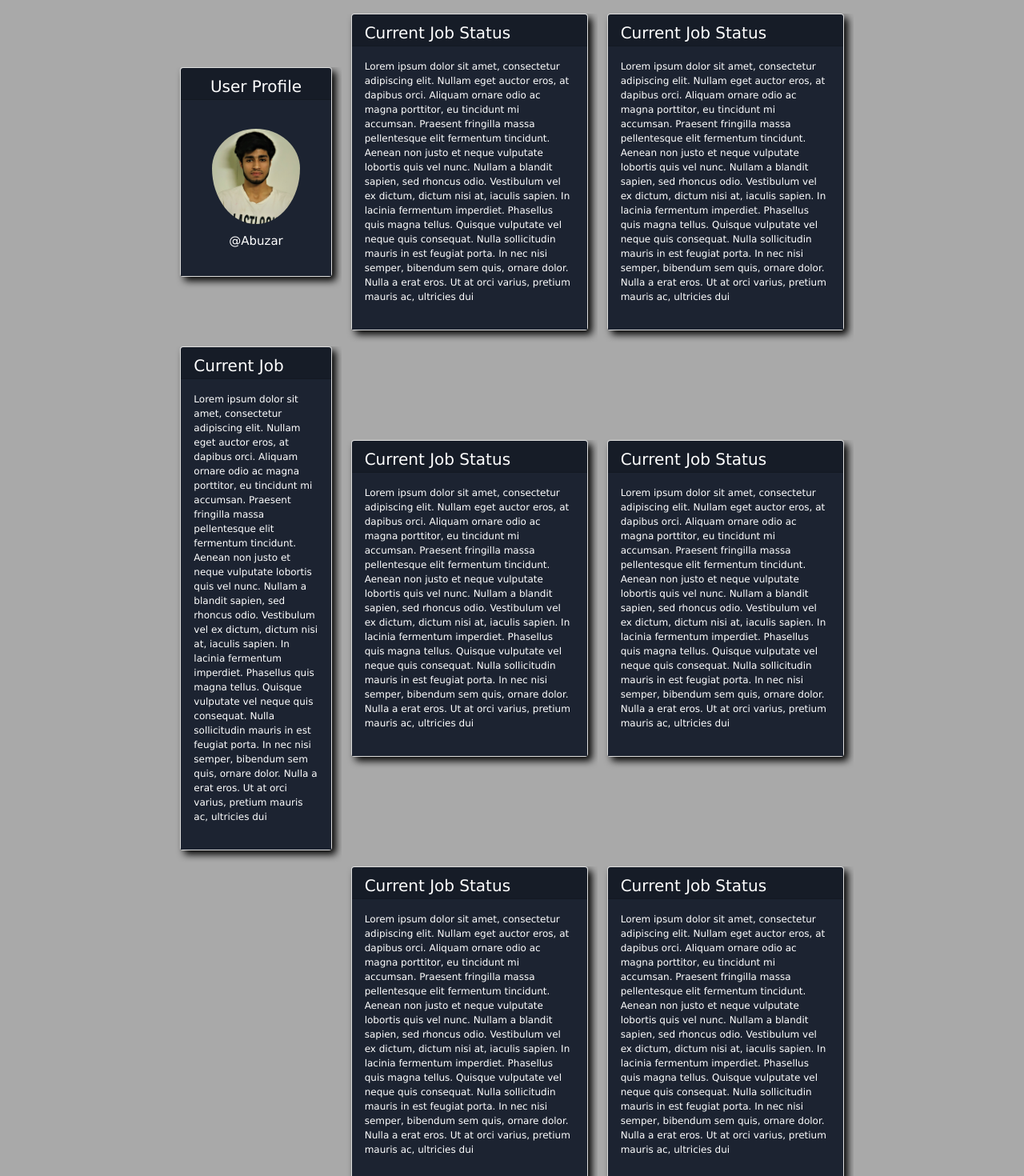
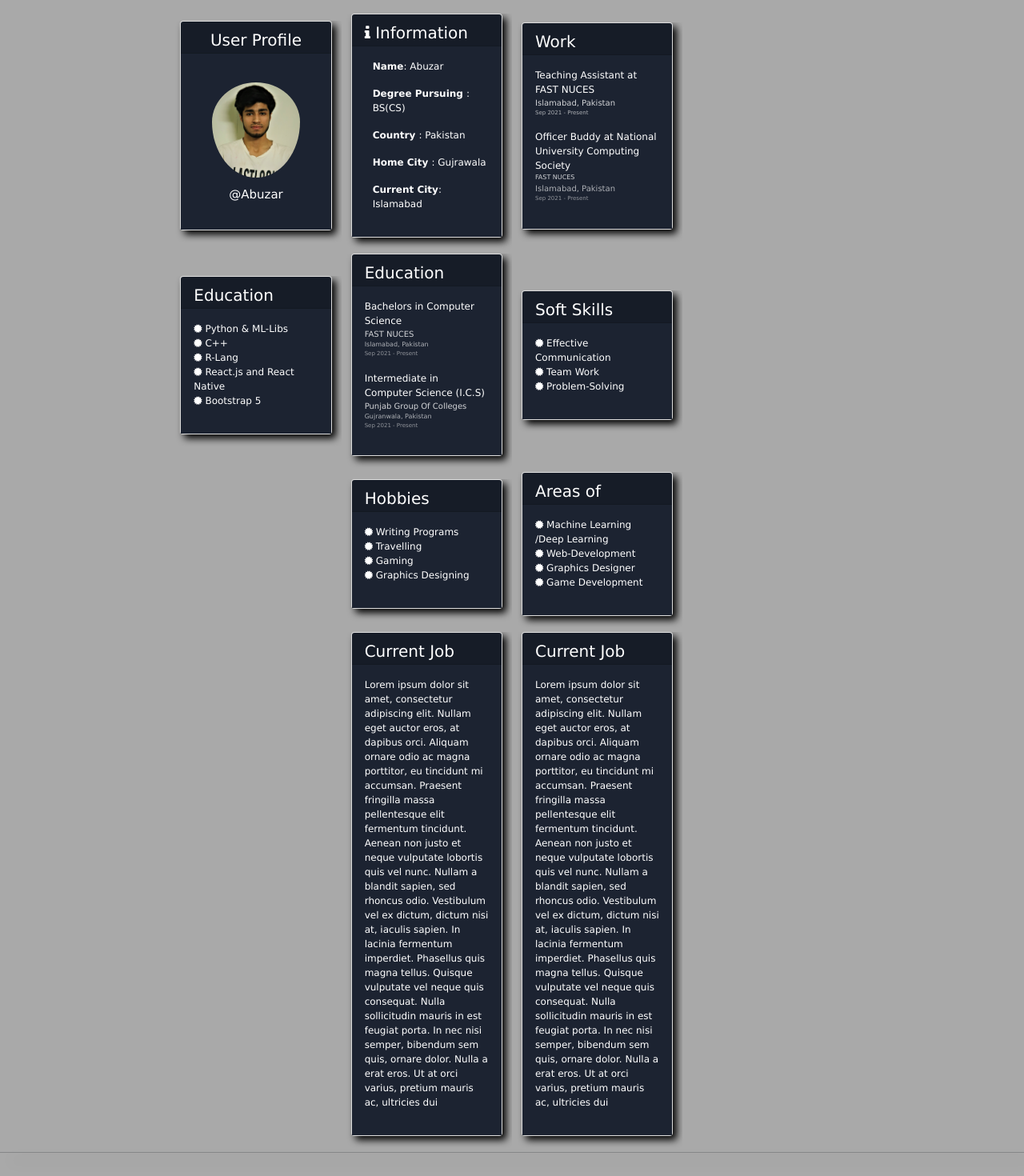
Before and after one commit to abuzar7266/portfolio-fe, a React (Create React App) app: page /about in a window 1280 px wide. Shown: the part 160-1630 px from the top of the page at 80% size. Built offline with nearby package versions, Linux system fonts and the light colour scheme; the HTML template or start-up script is replaced by a standard one.

Commit message:
Show Post Full Added-Initial

```diff
--- a/src/pages/jsx/about.jsx
+++ b/src/pages/jsx/about.jsx
@@ -54,18 +54,21 @@ class About extends Component
                     xs={10}
                     sm={10}
                     md={4}
-                    lg={3}
+                    lg={2}
                     style={{textAlign:'left',overflow:"hidden"}}
                     className="align-self-center"
                 >
                 <Card style={{boxShadow:"5px 5px 10px black",marginBottom:"20px"}}>
                        <Card.Header style={{backgroundColor:"#161C27",height:"40px",color:"white"}}>
-                           Current Job Status
+                            <i className="fa fa-info"></i> Information
                        </Card.Header>
                        <Card.Body style={{backgroundColor:"#1C2331",color:"white"}}>
-                           <Card.Text>
-                           <p style={{fontSize:"12px"}}>Lorem ipsum dolor sit amet, consectetur adipiscing elit. Nullam eget auctor eros, at dapibus orci. Aliquam ornare odio ac magna porttitor, eu tincidunt mi accumsan. Praesent fringilla massa pellentesque elit fermentum tincidunt. Aenean non justo et neque vulputate lobortis quis vel nunc. Nullam a blandit sapien, sed rhoncus odio. Vestibulum vel ex dictum, dictum nisi at, iaculis sapien. In lacinia fermentum imperdiet.
-Phasellus quis magna tellus. Quisque vulputate vel neque quis consequat. Nulla sollicitudin mauris in est feugiat porta. In nec nisi semper, bibendum sem quis, ornare dolor. Nulla a erat eros. Ut at orci varius, pretium mauris ac, ultricies dui</p>
+                           <Card.Text style={{marginLeft:"10px"}}>
+                           <p style={{fontSize:"12px"}}><b>Name</b>: Abuzar</p>
+                           <p style={{fontSize:"12px"}}><b>Degree Pursuing </b>: BS(CS)</p>
+                           <p style={{fontSize:"12px"}}><b>Country </b>: Pakistan</p>
+                           <p style={{fontSize:"12px"}}><b>Home City </b>: Gujrawala</p>
+                           <p style={{fontSize:"12px"}}><b>Current City</b>: Islamabad</p>
                           </Card.Text>
                        </Card.Body>
                    </Card>
@@ -74,18 +77,18 @@ Phasellus quis magna tellus. Quisque vulputate vel neque quis consequat. Nulla s
                     xs={10}
                     sm={10}
                     md={4}
-                    lg={3}
+                    lg={2}
                     style={{textAlign:'left',overflow:"hidden"}}
                     className="align-self-center"
                 >
                 <Card style={{boxShadow:"5px 5px 10px black",marginBottom:"20px"}}>
                        <Card.Header style={{backgroundColor:"#161C27",height:"40px",color:"white"}}>
-                           Current Job Status
+                           Work Experience
                        </Card.Header>
                        <Card.Body style={{backgroundColor:"#1C2331",color:"white"}}>
                            <Card.Text>
-                           <p style={{fontSize:"12px"}}>Lorem ipsum dolor sit amet, consectetur adipiscing elit. Nullam eget auctor eros, at dapibus orci. Aliquam ornare odio ac magna porttitor, eu tincidunt mi accumsan. Praesent fringilla massa pellentesque elit fermentum tincidunt. Aenean non justo et neque vulputate lobortis quis vel nunc. Nullam a blandit sapien, sed rhoncus odio. Vestibulum vel ex dictum, dictum nisi at, iaculis sapien. In lacinia fermentum imperdiet.
-Phasellus quis magna tellus. Quisque vulputate vel neque quis consequat. Nulla sollicitudin mauris in est feugiat porta. In nec nisi semper, bibendum sem quis, ornare dolor. Nulla a erat eros. Ut at orci varius, pretium mauris ac, ultricies dui</p>
+                           <p style={{fontSize:"12px"}}>Teaching Assistant at FAST NUCES <p style={{fontSize:"10px",color:"white",opacity:"80%"}}>Islamabad, Pakistan <p style={{fontSize:"7px",color:"white",opacity:"80%"}}>Sep 2021 - Present</p> </p> </p>
+                           <p style={{fontSize:"12px"}}>Officer Buddy at National University Computing Society <p style={{fontSize:"8px",color:"white",opacity:"80%"}}> FAST NUCES <p style={{fontSize:"10px",color:"white",opacity:"80%"}}>Islamabad, Pakistan <p style={{fontSize:"7px",color:"white",opacity:"80%"}}>Sep 2021 - Present</p> </p> </p> </p>
                           </Card.Text>
                        </Card.Body>
                 </Card>
@@ -107,12 +110,11 @@ Phasellus quis magna tellus. Quisque vulputate vel neque quis consequat. Nulla s
                 >
                 <Card style={{boxShadow:"5px 5px 10px black",marginBottom:"20px"}}>
                        <Card.Header style={{backgroundColor:"#161C27",height:"40px",color:"white"}}>
-                           Current Job Status
+                           Education
                        </Card.Header>
                        <Card.Body style={{backgroundColor:"#1C2331",color:"white"}}>
                            <Card.Text>
-                           <p style={{fontSize:"12px"}}>Lorem ipsum dolor sit amet, consectetur adipiscing elit. Nullam eget auctor eros, at dapibus orci. Aliquam ornare odio ac magna porttitor, eu tincidunt mi accumsan. Praesent fringilla massa pellentesque elit fermentum tincidunt. Aenean non justo et neque vulputate lobortis quis vel nunc. Nullam a blandit sapien, sed rhoncus odio. Vestibulum vel ex dictum, dictum nisi at, iaculis sapien. In lacinia fermentum imperdiet.
-Phasellus quis magna tellus. Quisque vulputate vel neque quis consequat. Nulla sollicitudin mauris in est feugiat porta. In nec nisi semper, bibendum sem quis, ornare dolor. Nulla a erat eros. Ut at orci varius, pretium mauris ac, ultricies dui</p>
+                           <p style={{fontSize:"12px"}}> <i className="fa fa-certificate"></i> Python & ML-Libs<p style={{fontSize:"12px"}}>  <i className="fa fa-certificate"></i>  C++ <p style={{fontSize:"12px"}}>  <i className="fa fa-certificate"></i>  R-Lang <p style={{fontSize:"12px"}}>  <i className="fa fa-certificate"></i>  React.js and React Native <p style={{fontSize:"12px"}}>  <i className="fa fa-certificate"></i> Bootstrap 5 </p> </p></p></p></p>
                           </Card.Text>
                        </Card.Body>
                    </Card>
@@ -121,18 +123,18 @@ Phasellus quis magna tellus. Quisque vulputate vel neque quis consequat. Nulla s
                     xs={10}
                     sm={10}
                     md={4}
-                    lg={3}
+                    lg={2}
                     style={{textAlign:'left',overflow:"hidden"}}
                     className="align-self-center"
                 >
                     <Card style={{boxShadow:"5px 5px 10px black",marginBottom:"20px"}}>
                        <Card.Header style={{backgroundColor:"#161C27",height:"40px",color:"white"}}>
-                           Current Job Status
+                           Education
                        </Card.Header>
                        <Card.Body style={{backgroundColor:"#1C2331",color:"white"}}>
                            <Card.Text>
-                           <p style={{fontSize:"12px"}}>Lorem ipsum dolor sit amet, consectetur adipiscing elit. Nullam eget auctor eros, at dapibus orci. Aliquam ornare odio ac magna porttitor, eu tincidunt mi accumsan. Praesent fringilla massa pellentesque elit fermentum tincidunt. Aenean non justo et neque vulputate lobortis quis vel nunc. Nullam a blandit sapien, sed rhoncus odio. Vestibulum vel ex dictum, dictum nisi at, iaculis sapien. In lacinia fermentum imperdiet.
-Phasellus quis magna tellus. Quisque vulputate vel neque quis consequat. Nulla sollicitudin mauris in est feugiat porta. In nec nisi semper, bibendum sem quis, ornare dolor. Nulla a erat eros. Ut at orci varius, pretium mauris ac, ultricies dui</p>
+                           <p style={{fontSize:"12px"}}>Bachelors in Computer Science<p style={{fontSize:"10px",color:"white",opacity:"80%"}}> FAST NUCES <p style={{fontSize:"8px",color:"white",opacity:"80%"}}>Islamabad, Pakistan <p style={{fontSize:"7px",color:"white",opacity:"80%"}}>Sep 2021 - Present</p> </p> </p> </p>
+                           <p style={{fontSize:"12px"}}>Intermediate in Computer Science (I.C.S)<p style={{fontSize:"10px",color:"white",opacity:"80%"}}> Punjab Group Of Colleges<p style={{fontSize:"8px",color:"white",opacity:"80%"}}>Gujranwala, Pakistan <p style={{fontSize:"7px",color:"white",opacity:"80%"}}>Sep 2021 - Present</p> </p> </p> </p>
                           </Card.Text>
                        </Card.Body>
                    </Card>
@@ -141,18 +143,17 @@ Phasellus quis magna tellus. Quisque vulputate vel neque quis consequat. Nulla s
                     xs={10}
                     sm={10}
                     md={4}
-                    lg={3}
+                    lg={2}
                     style={{textAlign:'left',overflow:"hidden"}}
                     className="align-self-center"
                 >
                 <Card style={{boxShadow:"5px 5px 10px black",marginBottom:"20px"}}>
                        <Card.Header style={{backgroundColor:"#161C27",height:"40px",color:"white"}}>
-                           Current Job Status
+                           Soft Skills
                        </Card.Header>
                        <Card.Body style={{backgroundColor:"#1C2331",color:"white"}}>
                            <Card.Text>
-                           <p style={{fontSize:"12px"}}>Lorem ipsum dolor sit amet, consectetur adipiscing elit. Nullam eget auctor eros, at dapibus orci. Aliquam ornare odio ac magna porttitor, eu tincidunt mi accumsan. Praesent fringilla massa pellentesque elit fermentum tincidunt. Aenean non justo et neque vulputate lobortis quis vel nunc. Nullam a blandit sapien, sed rhoncus odio. Vestibulum vel ex dictum, dictum nisi at, iaculis sapien. In lacinia fermentum imperdiet.
-Phasellus quis magna tellus. Quisque vulputate vel neque quis consequat. Nulla sollicitudin mauris in est feugiat porta. In nec nisi semper, bibendum sem quis, ornare dolor. Nulla a erat eros. Ut at orci varius, pretium mauris ac, ultricies dui</p>
+                           <p style={{fontSize:"12px"}}> <i className="fa fa-certificate"></i> Effective Communication <p style={{fontSize:"12px"}}> <i className="fa fa-certificate"></i> Team Work <p style={{fontSize:"12px"}}> <i className="fa fa-certificate"></i> Problem-Solving </p></p></p>
                           </Card.Text>
                        </Card.Body>
                    </Card>
@@ -176,7 +177,54 @@ Phasellus quis magna tellus. Quisque vulputate vel neque quis consequat. Nulla s
                     xs={10}
                     sm={10}
                     md={4}
-                    lg={3}
+                    lg={2}
+                    style={{textAlign:'left',overflow:"hidden"}}
+                    className="align-self-center"
+                >
+                <Card style={{boxShadow:"5px 5px 10px black",marginBottom:"20px"}}>
+                       <Card.Header style={{backgroundColor:"#161C27",height:"40px",color:"white"}}>
+                           Hobbies
+                       </Card.Header>
+                       <Card.Body style={{backgroundColor:"#1C2331",color:"white"}}>
+                           <Card.Text>
+                           <p style={{fontSize:"12px"}}> <i className="fa fa-certificate"></i> Writing Programs <p style={{fontSize:"12px"}}> <i className="fa fa-certificate"></i> Travelling <p style={{fontSize:"12px"}}> <i className="fa fa-certificate"></i> Gaming <p style={{fontSize:"12px"}}> <i className="fa fa-certificate"></i> Graphics Designing </p> </p> </p> </p>
+                          </Card.Text>
+                       </Card.Body>
+                   </Card>
+                </Col>
+                <Col
+                    xs={10}
+                    sm={10}
+                    md={4}
+                    lg={2}
+                    style={{textAlign:'left',overflow:"hidden"}}
+                    className="align-self-center"
+                >
+                    <Card style={{boxShadow:"5px 5px 10px black",marginBottom:"20px"}}>
+                       <Card.Header style={{backgroundColor:"#161C27",height:"40px",color:"white"}}>
+                           Areas of Expertise
+                       </Card.Header>
+                       <Card.Body style={{backgroundColor:"#1C2331",color:"white"}}>
+                           <Card.Text>
+                           <p style={{fontSize:"12px"}}> <i className="fa fa-certificate"></i> Machine Learning /Deep Learning <p style={{fontSize:"12px"}}> <i className="fa fa-certificate"></i> Web-Development <p style={{fontSize:"12px"}}> <i className="fa fa-certificate"></i> Graphics Designer <p style={{fontSize:"12px"}}> <i className="fa fa-certificate"></i> Game Development </p> </p> </p> </p>
+                          </Card.Text>
+                       </Card.Body>
+                   </Card>
+                </Col>
+            </Row>
+            <Row>
+                <Col
+                    xs={0}
+                    sm={0}
+                    md={3}
+                    lg={4}
+                >
+                </Col>
+                <Col
+                    xs={10}
+                    sm={10}
+                    md={4}
+                    lg={2}
                     style={{textAlign:'left',overflow:"hidden"}}
                     className="align-self-center"
                 >
@@ -196,56 +244,7 @@ Phasellus quis magna tellus. Quisque vulputate vel neque quis consequat. Nulla s
                     xs={10}
                     sm={10}
                     md={4}
-                    lg={3}
-                    style={{textAlign:'left',overflow:"hidden"}}
-                    className="align-self-center"
-                >
-                    <Card style={{boxShadow:"5px 5px 10px black",marginBottom:"20px"}}>
-                       <Card.Header style={{backgroundColor:"#161C27",height:"40px",color:"white"}}>
-                           Current Job Status
-                       </Card.Header>
-                       <Card.Body style={{backgroundColor:"#1C2331",color:"white"}}>
-                           <Card.Text>
-                           <p style={{fontSize:"12px"}}>Lorem ipsum dolor sit amet, consectetur adipiscing elit. Nullam eget auctor eros, at dapibus orci. Aliquam ornare odio ac magna porttitor, eu tincidunt mi accumsan. Praesent fringilla massa pellentesque elit fermentum tincidunt. Aenean non justo et neque vulputate lobortis quis vel nunc. Nullam a blandit sapien, sed rhoncus odio. Vestibulum vel ex dictum, dictum nisi at, iaculis sapien. In lacinia fermentum imperdiet.
-Phasellus quis magna tellus. Quisque vulputate vel neque quis consequat. Nulla sollicitudin mauris in est feugiat porta. In nec nisi semper, bibendum sem quis, ornare dolor. Nulla a erat eros. Ut at orci varius, pretium mauris ac, ultricies dui</p>
-                          </Card.Text>
-                       </Card.Body>
-                   </Card>
-                </Col>
-            </Row>
-            <Row>
-                <Col
-                    xs={0}
-                    sm={0}
-                    md={3}
-                    lg={4}
-                >
-                </Col>
-                <Col
-                    xs={10}
-                    sm={10}
-                    md={4}
-                    lg={3}
-                    style={{textAlign:'left',overflow:"hidden"}}
-                    className="align-self-center"
-                >
-                <Card style={{boxShadow:"5px 5px 10px black",marginBottom:"20px"}}>
-                       <Card.Header style={{backgroundColor:"#161C27",height:"40px",color:"white"}}>
-                           Current Job Status
-                       </Card.Header>
-                       <Card.Body style={{backgroundColor:"#1C2331",color:"white"}}>
-                           <Card.Text>
-                           <p style={{fontSize:"12px"}}>Lorem ipsum dolor sit amet, consectetur adipiscing elit. Nullam eget auctor eros, at dapibus orci. Aliquam ornare odio ac magna porttitor, eu tincidunt mi accumsan. Praesent fringilla massa pellentesque elit fermentum tincidunt. Aenean non justo et neque vulputate lobortis quis vel nunc. Nullam a blandit sapien, sed rhoncus odio. Vestibulum vel ex dictum, dictum nisi at, iaculis sapien. In lacinia fermentum imperdiet.
-Phasellus quis magna tellus. Quisque vulputate vel neque quis consequat. Nulla sollicitudin mauris in est feugiat porta. In nec nisi semper, bibendum sem quis, ornare dolor. Nulla a erat eros. Ut at orci varius, pretium mauris ac, ultricies dui</p>
-                          </Card.Text>
-                       </Card.Body>
-                   </Card>
-                </Col>
-                <Col
-                    xs={10}
-                    sm={10}
-                    md={4}
-                    lg={3}
+                    lg={2}
                     style={{textAlign:'left',overflow:"hidden"}}
                     className="align-self-center"
                 >
```
